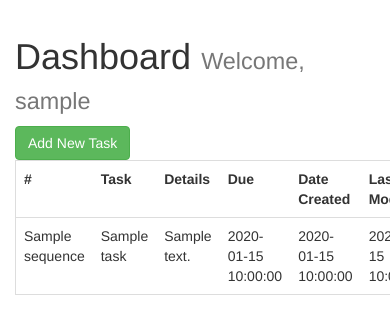
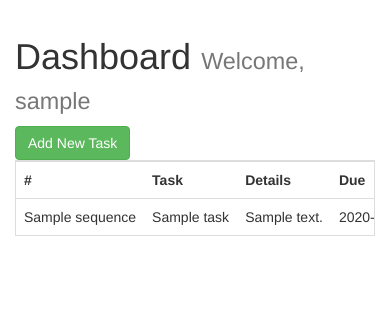
Before and after one commit to abovino/python_flask_todo, a Flask app: template templates/dashboard.html in a window 390 px wide; the page is wider, and only the part inside the window is pictured. Shown: the part 55-389 px from the top of that part. Run offline with Flask 2, Linux system fonts and the light colour scheme; the visitor is signed in with stand-in values (Sample User, id 1); tables that the repository leaves empty or names only in its code hold one stand-in row (values such as "Sample post"); the template is opened without the code that fills it: most values are stand-ins (such as "Sample title", 1, 10 or a date in 2020); some libraries are stand-ins or nearby versions.

Commit message:
Adds responsive table wrapper for mobile

```diff
--- a/templates/includes/_tasklist.html
+++ b/templates/includes/_tasklist.html
@@ -1,4 +1,5 @@
-<table class="table table-responsive">
+<div class="table-responsive">
+	<table class="table">
 		<tr>
 			<th>#</th>
 			<th>Task</th>
@@ -18,3 +19,4 @@
 		</tr>
 		{% endfor %}
 	</table>
+</div>
```
Lines whose indentation alone changed are shown as unchanged.
